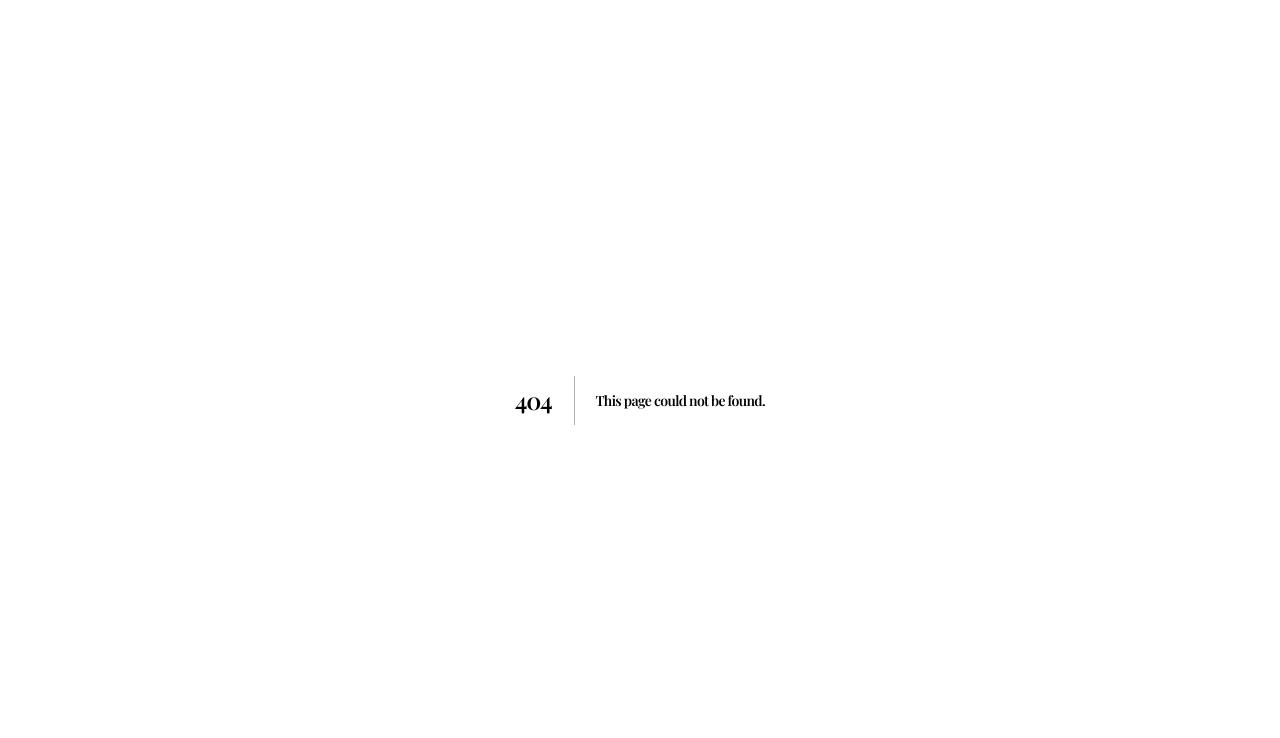
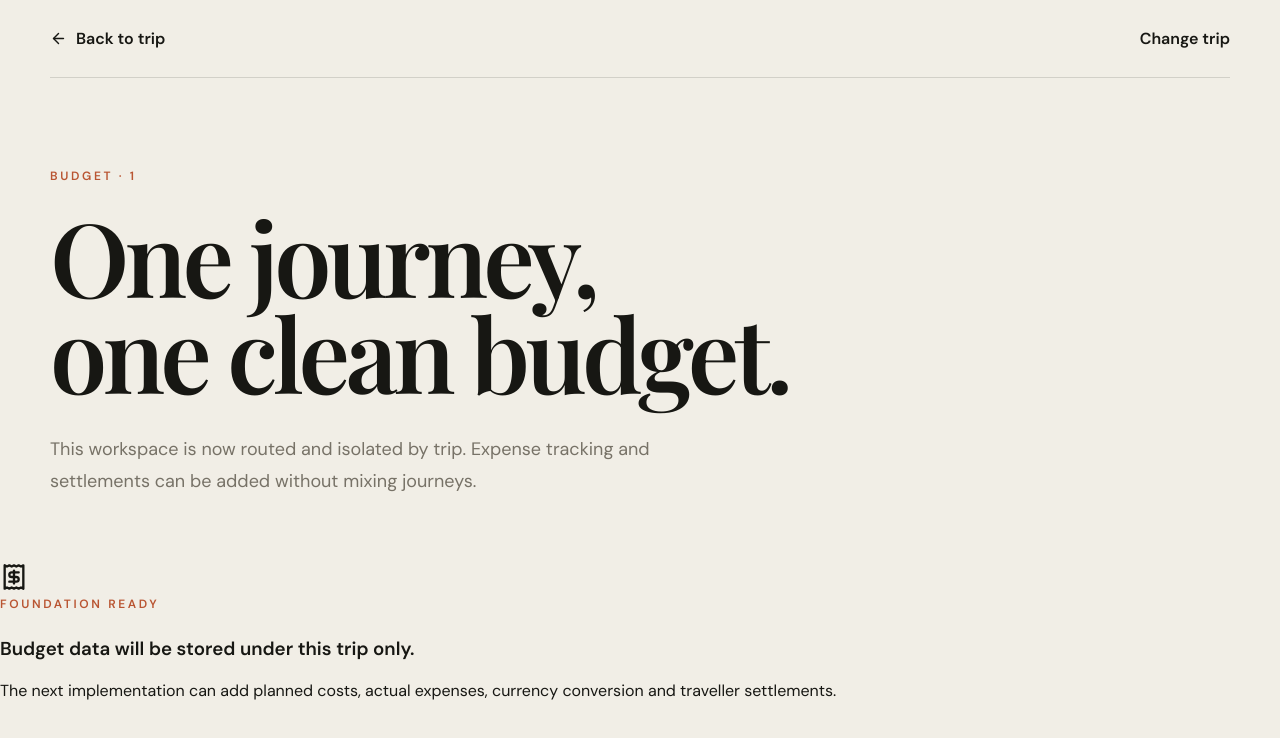
Before and after one commit to PrassasMichael/Two-Wheels-One-Way, a Next.js app: page /trips/1/budget in a window 1280 px wide. Before the commit this address had no page. Shown: the top 738 px of the page. Built offline with nearby package versions, Linux system fonts and the light colour scheme; a web font is replaced by a local one.

Commit message:
add trip scoped budget foundation

```diff
--- /dev/null
+++ b/app/trips/[slug]/budget/page.tsx
@@ -0,0 +1,13 @@
+import Link from "next/link";
+import { ArrowLeft, Receipt } from "lucide-react";
+
+export default async function TripBudgetPage({ params }: { params: Promise<{ slug: string }> }) {
+  const { slug } = await params;
+  return (
+    <main className="archive-page workspace-page">
+      <header className="archive-page-header"><Link href={`/trips/${slug}`}><ArrowLeft size={17} /> Back to trip</Link><div className="archive-header-links"><Link href="/trips">Change trip</Link></div></header>
+      <section className="archive-page-hero compact-archive-hero"><p className="eyebrow dark">BUDGET · {slug.replaceAll("-", " ").toUpperCase()}</p><h1>One journey,<br />one clean budget.</h1><p>This workspace is now routed and isolated by trip. Expense tracking and settlements can be added without mixing journeys.</p></section>
+      <section className="pending-panel"><Receipt size={28} /><p className="eyebrow dark">FOUNDATION READY</p><h3>Budget data will be stored under this trip only.</h3><p>The next implementation can add planned costs, actual expenses, currency conversion and traveller settlements.</p></section>
+    </main>
+  );
+}
```
